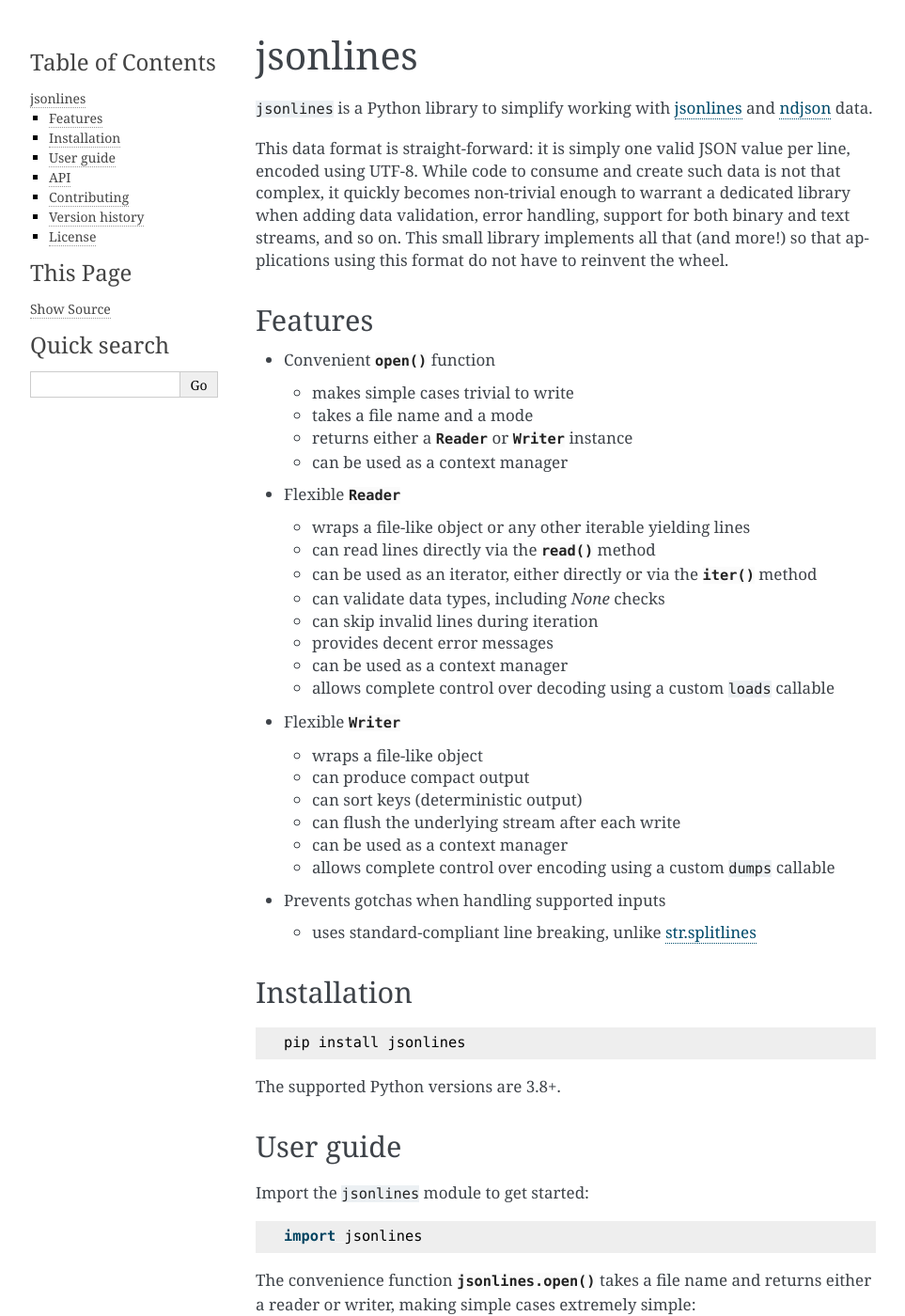
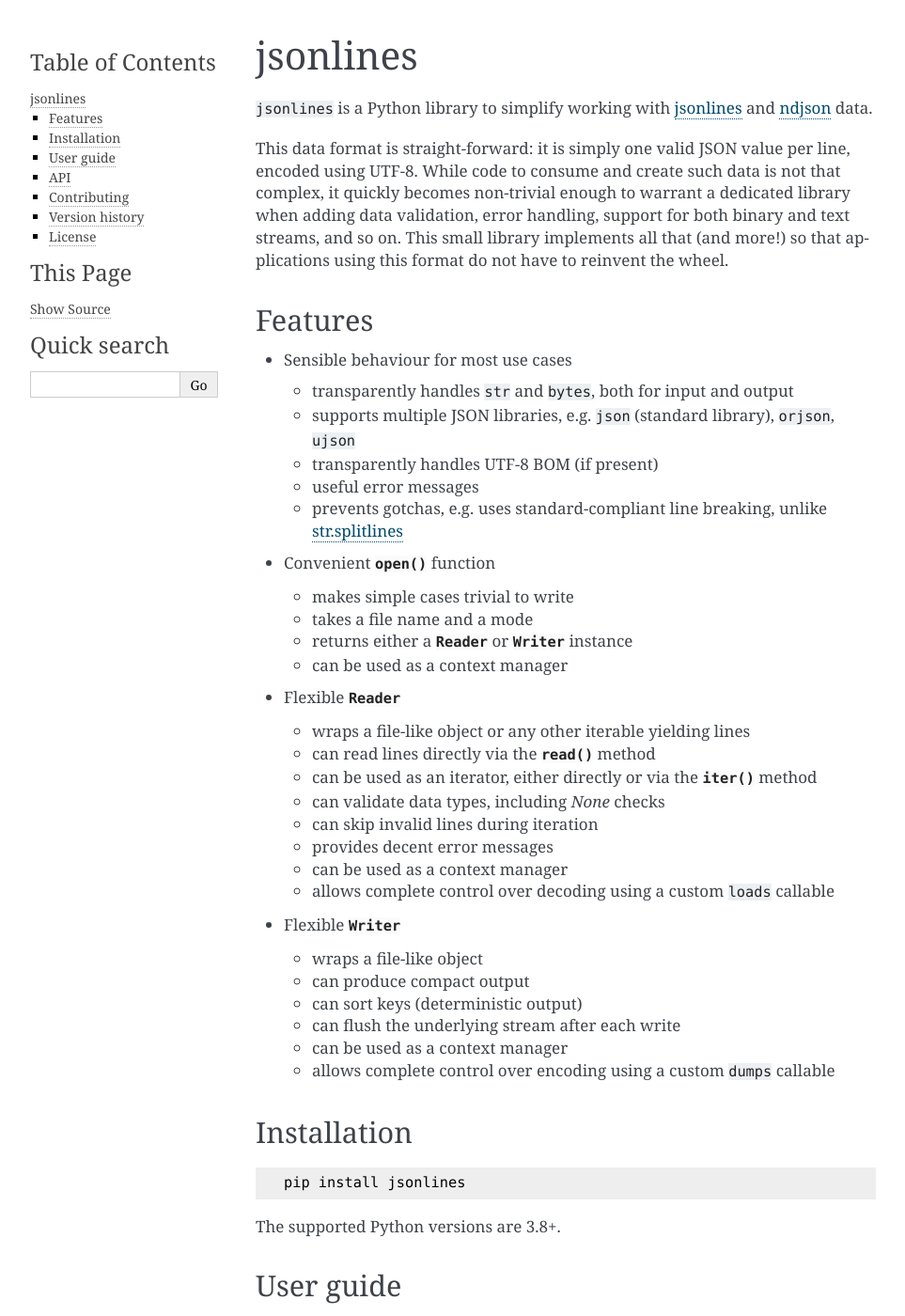
Before and after one commit to wbolster/jsonlines, a Sphinx documentation site: the page built from doc/index.rst, in a window 1280 px wide and 1400 px high. Shown: the whole window at 94% size, without its empty margins (148-1111 px from the left). Built offline with Sphinx 7.4.7, drawn with Linux system fonts in a browser that asks for light colours.

Commit message:
expand feature list in docs (#86)

```diff
--- a/doc/index.rst
+++ b/doc/index.rst
@@ -21,6 +21,16 @@ using this format do not have to reinvent the wheel.
 
 Features
 ========
+
+* Sensible behaviour for most use cases
+
+  * transparently handles ``str`` and ``bytes``, both for input and output
+  * supports multiple JSON libraries, e.g. ``json`` (standard library), ``orjson``, ``ujson``
+  * transparently handles UTF-8 BOM (if present)
+  * useful error messages
+  * prevents gotchas, e.g. uses standard-compliant line breaking, unlike `str.splitlines`_
+
+  .. _str.splitlines: https://docs.python.org/3/library/stdtypes.html#str.splitlines
 
 * Convenient :py:func:`~jsonlines.open()` function
 
@@ -54,13 +64,6 @@ Features
   * allows complete control over encoding using a custom ``dumps``
     callable
 
-.. _gotchas:
-
-* Prevents gotchas when handling supported inputs
-
-  * uses standard-compliant line breaking, unlike `str.splitlines`_
-
-  .. _str.splitlines: https://docs.python.org/3/library/stdtypes.html#str.splitlines
 
 Installation
 ============
```
